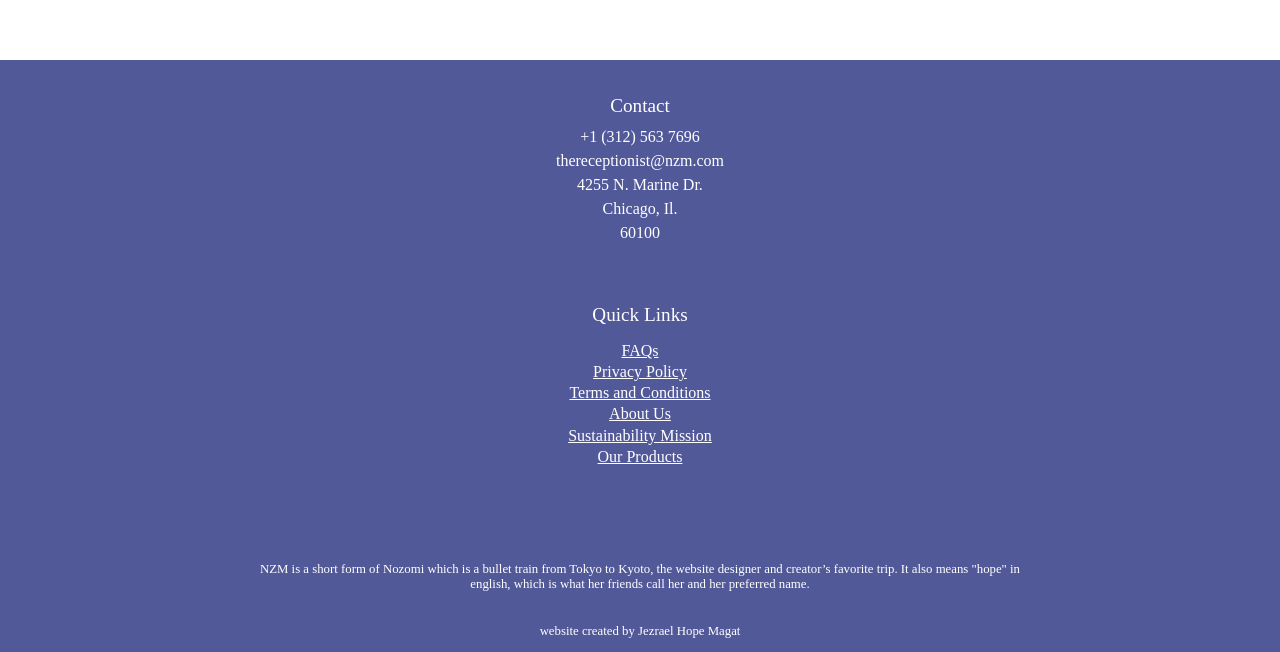
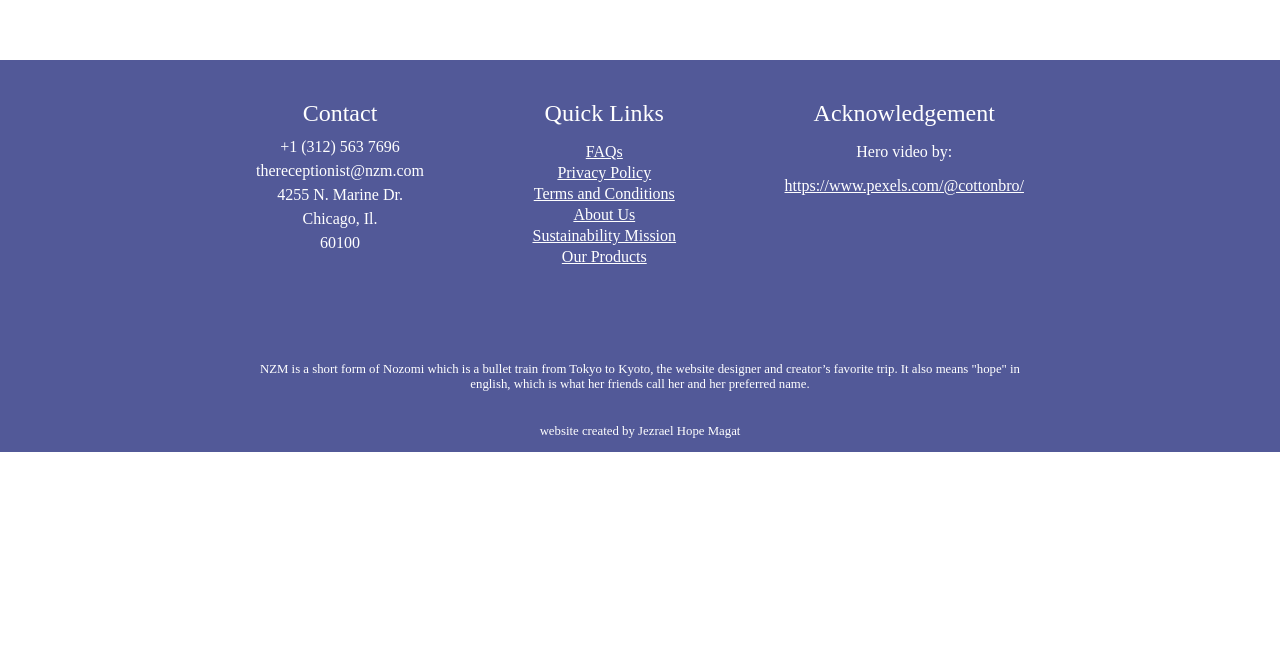
Before and after one commit to jezraelhope/ecomm, a React (Create React App) app: page /Order-Confirmed in a window 1280 px wide. Shown: the part 1279-1931 px from the top of the page. After the commit the page ends 1731 px from the top, so only its background shows below. Built offline with nearby package versions, Linux system fonts and the light colour scheme.

Commit message:
fix footer styling

```diff
--- a/public/index.html
+++ b/public/index.html
@@ -12,6 +12,7 @@
     <title>Pre-loved Apparels</title>
   </head>
   <body>
+
     <div id="root"></div>
 
   </body>
--- a/src/Shared/Footer/footer.css
+++ b/src/Shared/Footer/footer.css
@@ -24,13 +24,13 @@
 	text-align: center;
 }
 
-.contact-details {
-	line-height: .5rem;
-}
-
 .footer-header {
 	font-size: 1.2rem;
 	margin-bottom: 1rem;
+}
+
+.contact-details {
+	line-height: .5rem;
 }
 
 .quick-links {
@@ -67,3 +67,29 @@
 .footer-footer {
 	margin-top: 2rem;
 }
+
+@media screen and (min-width: 1024px) {
+	.footer-content {
+		display: flex;
+		flex-direction: row;
+		width: 60%;
+	}
+
+	.footer-header {
+		font-size: 1.5rem;
+		margin-bottom: 1rem;
+	}
+
+	.contact-container {
+		text-align: left;
+	}
+
+	.acknowledgement {
+		display: block;
+		color: #fff;
+	}
+
+	.acknowledgement a{
+		color: #fff;
+	}
+}
```
